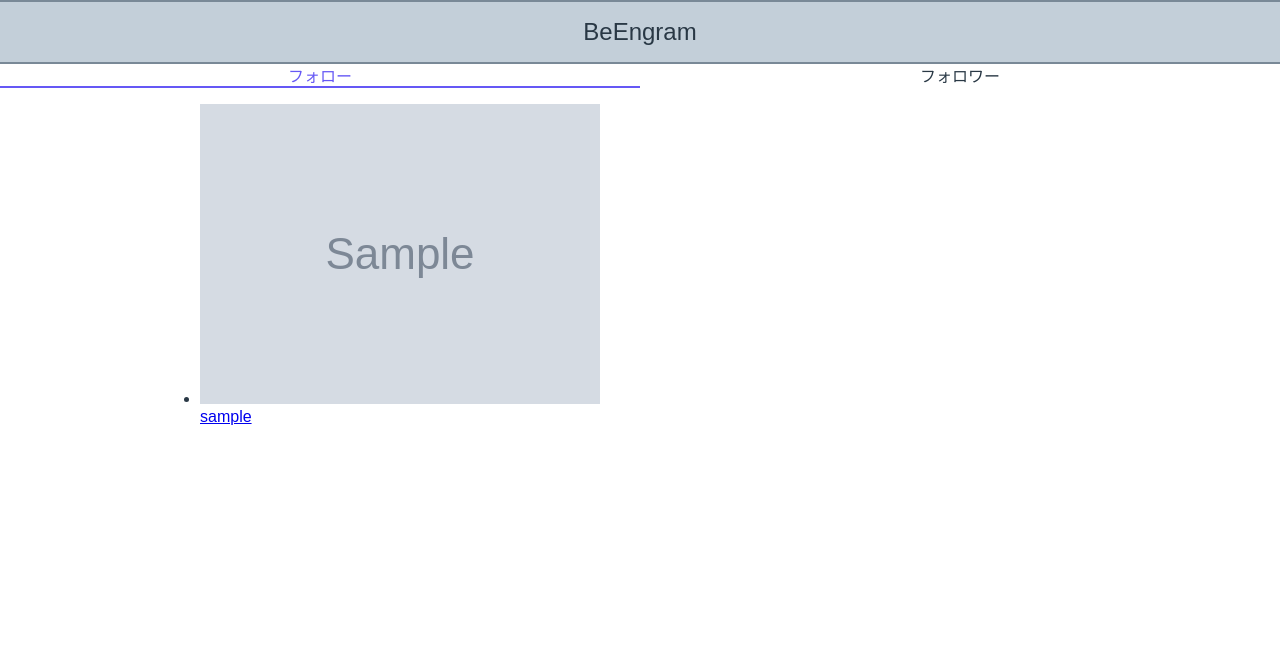
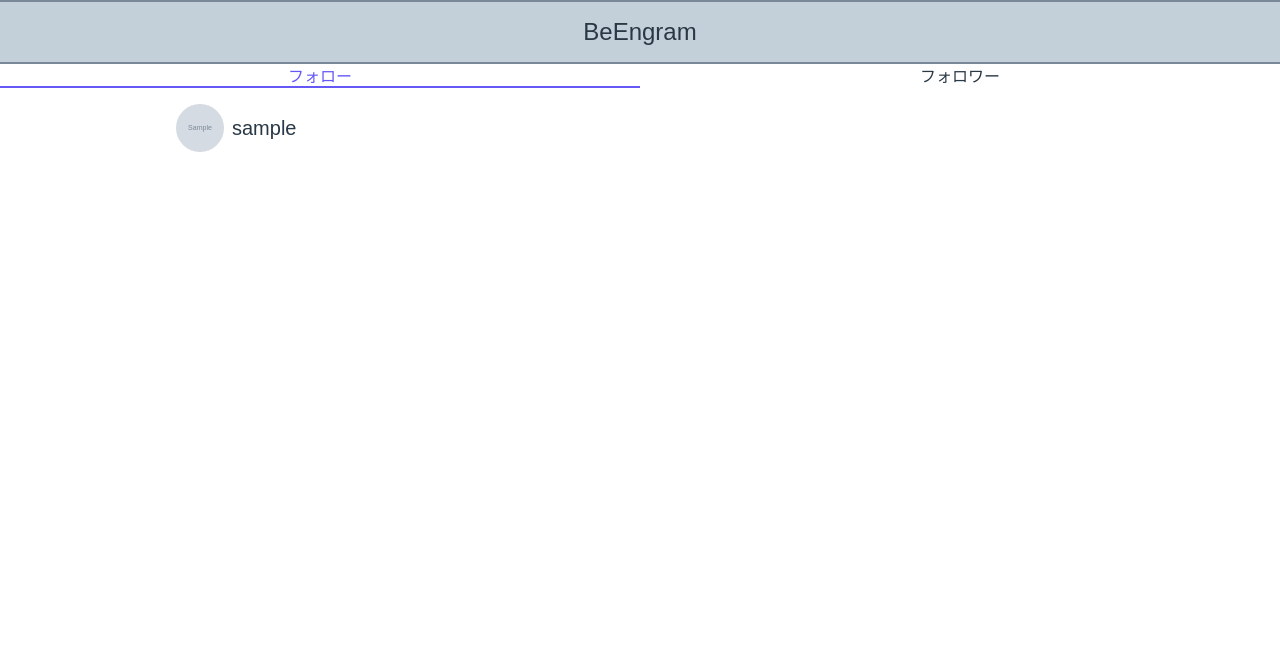
Before and after one commit to BeEngineer-Organization/BeEngram, a Django app: page /profile/follow-list/1/ in a window 1280 px wide. Shown: the top 666 px of the page. Run offline with Django 4.2, Linux system fonts and the light colour scheme; a user stored in the database is signed in; tables that the repository leaves empty hold one stand-in row (values such as "Sample post"); grey boxes marked "Sample" are stand-in pictures.

Commit message:
style for user list

```diff
--- a/main/static/main/css/style.css
+++ b/main/static/main/css/style.css
@@ -80,6 +80,13 @@ body {
 
 .round-button:hover {
     cursor: pointer;
+}
+
+.round-button--narrow {
+    height: max-content;
+    width: max-content;
+    padding: 0 16px;
+    line-height: 2;
 }
 
 .tabs {
@@ -250,18 +257,20 @@ body {
     margin: 0;
 }
 
-.post__user .user {
+.user {
     display: flex;
+    color: inherit;
+    text-decoration: none;
 }
 
-.post__user img {
+.user img {
     width: 48px;
     height: 48px;
     margin-right: 8px;
     border-radius: 50%;
 }
 
-.post__user span {
+.user span {
     font-size: 20px;
     line-height: 48px;
 }
@@ -328,3 +337,16 @@ body {
 .index-buttons .round-button {
     margin: 32px 0;
 }
+
+.user-list {
+    list-style: none;
+    padding: 0 8px;
+}
+
+.user-list__item {
+    display: flex;
+    align-items: center;
+    justify-content: space-between;
+    height: 48px;
+    margin: 8px;
+}
--- a/main/templates/main/follow_list.html
+++ b/main/templates/main/follow_list.html
@@ -20,31 +20,19 @@
 {% endblock %}
 
 {% block content %}
-<ul class="follow-list">
+<ul class="user-list">
     {% for user in object_list %}
-    <li class="follow-list__item">
-        <div class="follow-list__image">
-            {% if user.icon %}
-            <img src="{{user.icon.url}}" alt="ユーザーアイコン">
-            {% else %}
-            <img src="/static/main/img/noimage.png" alt="ユーザーアイコン">
-            {% endif %}
-        </div>
-        <div class="follow-list__username">
-            <a href="{% url 'profile' user.pk %}">{{user.username}}</a>
-        </div>
+    <li class="user-list__item">
+        <a href="{% url 'profile' user.pk %}" class="user">
+            <img src="{{ user.icon_url }}" alt="ユーザーアイコン">
+            <span>{{ user.username }}</span>
+        </a>
         {% if user.pk is not request.user.pk  %}
-        <div class="follow-list__is-followed">
-            <form method="post">
+        <form method="post">
             {% csrf_token %}
             <input type="hidden" name="target" value="{{ user.pk }}">
-            {% if user.is_follow %}
-            <button type="submit" name="unfollow">フォロー中</button>
-            {% else %}
-            <button type="submit" name="follow">フォロー</button>
-            {% endif %}
-            </form>
-        </div>
+            <button type="submit" name="{% if user.is_follow %}un{% endif %}follow" class="round-button round-button--narrow">フォロー{% if user.is_follow %}中{% endif %}</button>
+        </form>
         {% endif %}
     </li>
     {% endfor %}
```
Also changed, not shown: main/templates/main/search.html (+7 -19 lines).
